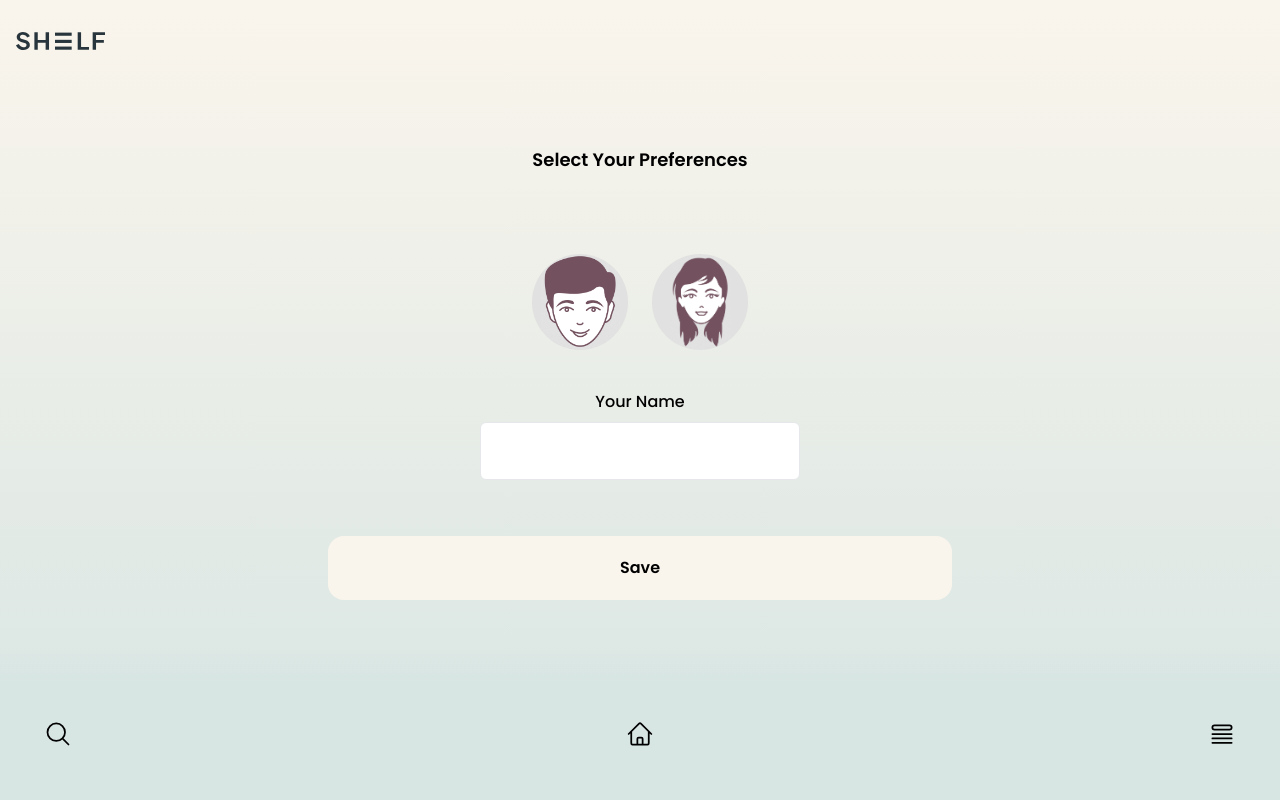
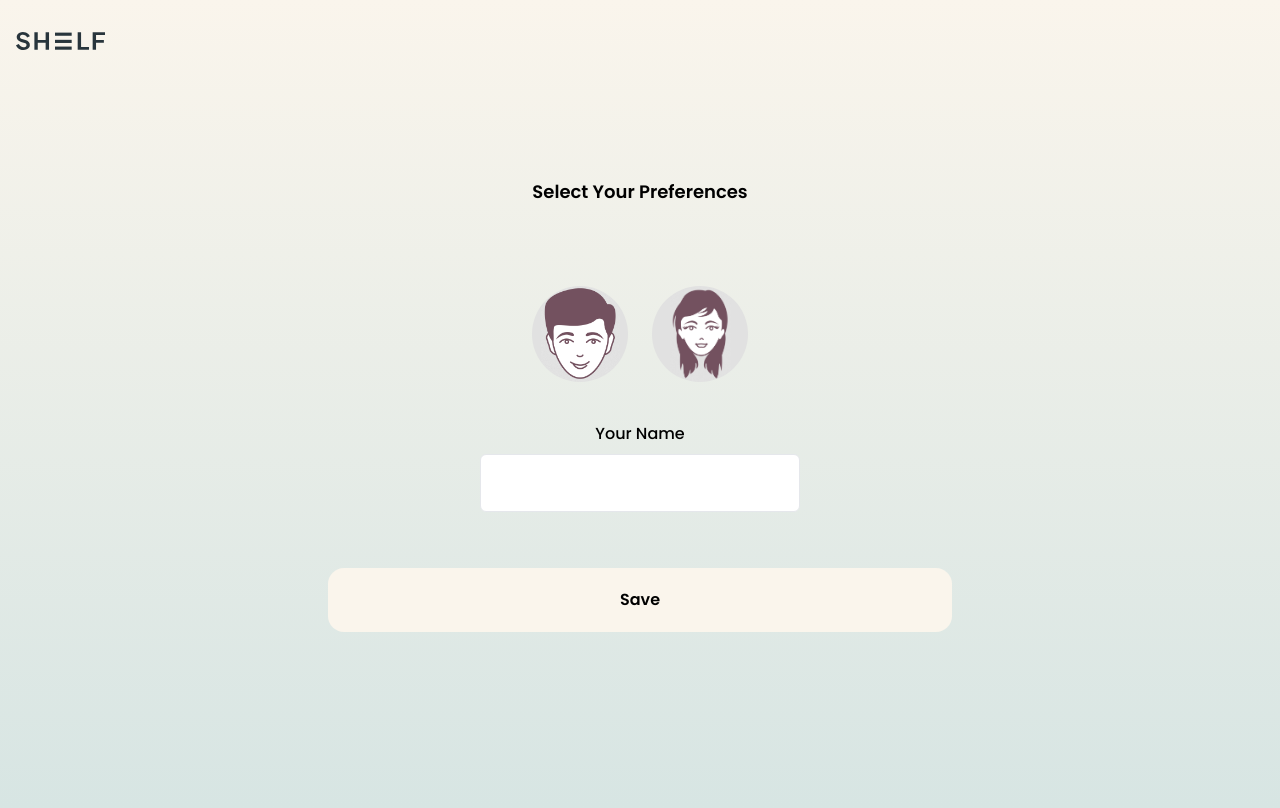
Before and after one commit to Amr-rgb/shelf, a React (Vite) app: page /preferences in a window 1280 px wide. Built offline with nearby package versions, Linux system fonts and the light colour scheme; a web font is replaced by a local one.

Commit message:
removing nav from preferences page

```diff
--- a/src/components/Navbar.tsx
+++ b/src/components/Navbar.tsx
@@ -18,7 +18,9 @@ export const Navbar = () => {
   return (
     <div
       className="nav z-50 py-4 pb-6 fixed bottom-0 left-0 right-0"
-      style={{ display: active === "/" ? "none" : "block" }}
+      style={{
+        display: active === "/" || active === "/preferences" ? "none" : "block",
+      }}
     >
       <div className="px-4 flex items-center justify-between">
         <button
--- a/src/components/start/Preferences.tsx
+++ b/src/components/start/Preferences.tsx
@@ -35,7 +35,7 @@ export const Preferences = () => {
         <img src="/logo.svg" alt="logo" />
       </div>
 
-      <div className="mt-24 flex flex-col items-center">
+      <div className="mt-32 flex flex-col items-center">
         <p className="mb-20 text-center font-bold text-lg">
           Select Your Preferences
         </p>
```
